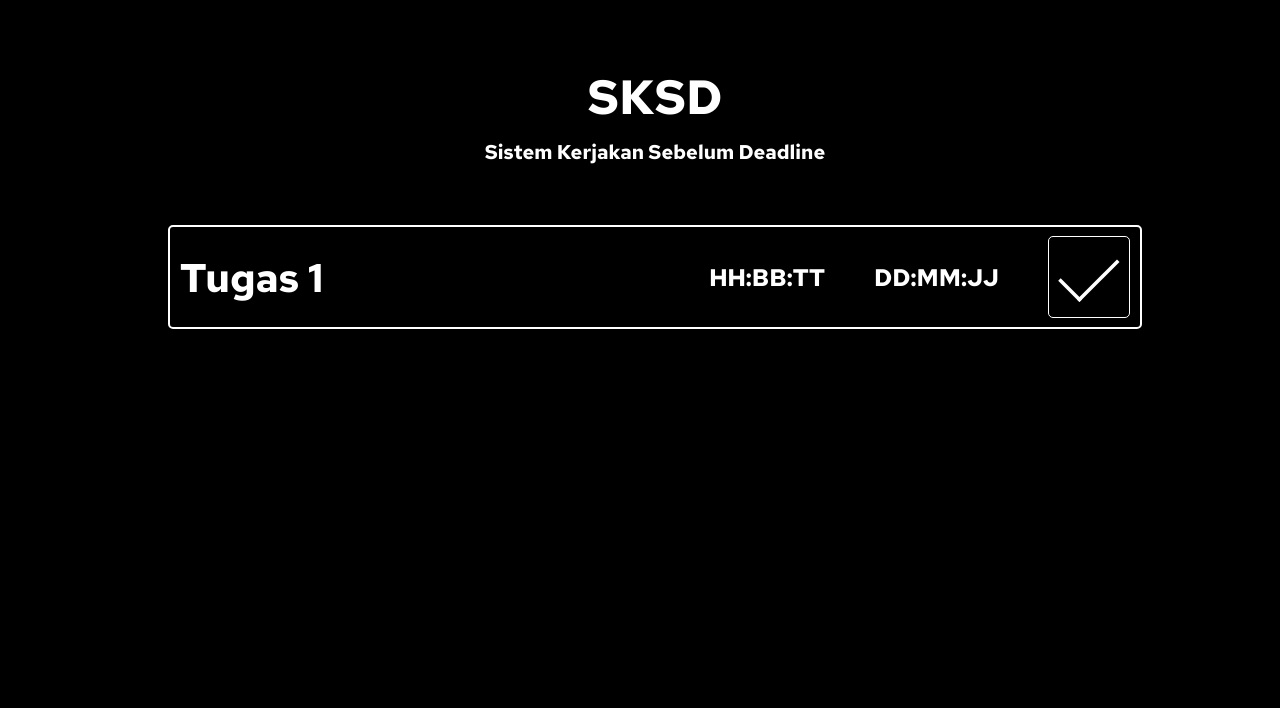
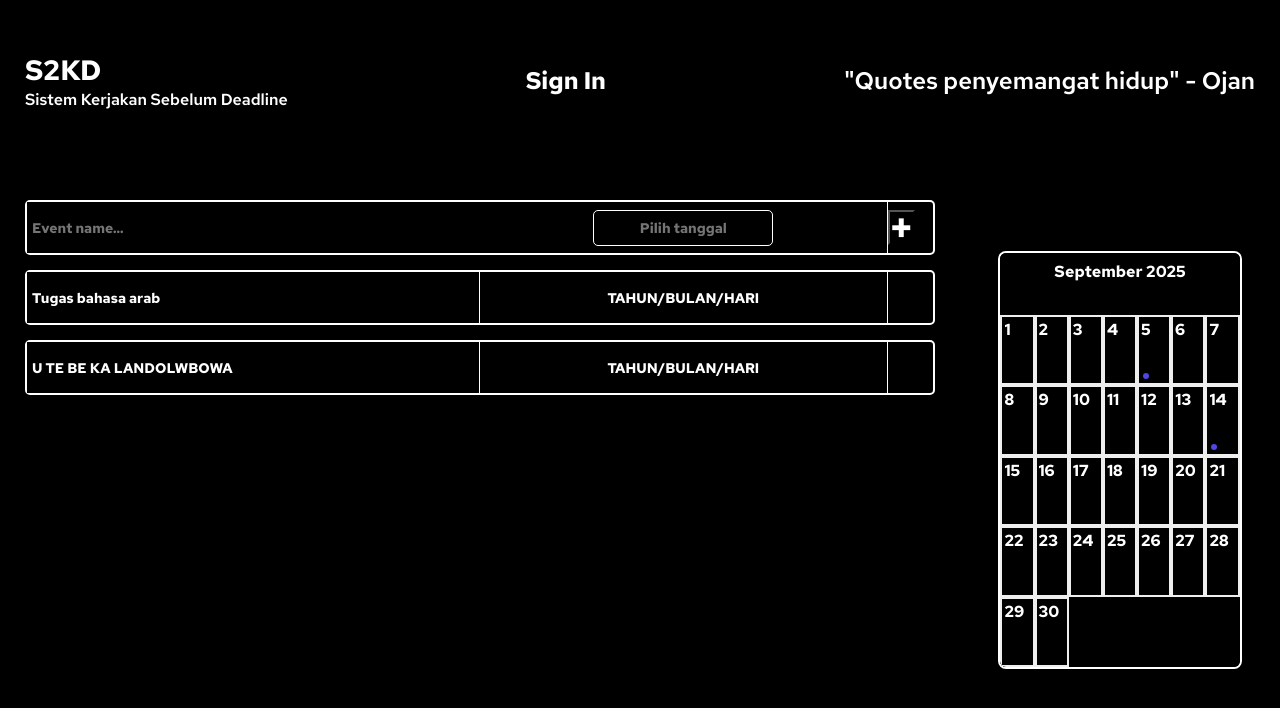
Before and after one commit to NvLL-Zen/S2KD, a SvelteKit app: page / in a window 1280 px wide. Shown: the top 708 px of the page. Built offline with nearby package versions, Linux system fonts and the light colour scheme.

Commit message:
Added bases

```diff
--- a/package.json
+++ b/package.json
@@ -25,5 +25,11 @@
 		"prettier-plugin-svelte": "^3.3.3",
 		"svelte": "^5.0.0",
 		"vite": "^7.0.4"
+	},
+	"dependencies": {
+		"@internationalized/date": "^3.9.0",
+		"date-fns": "^4.1.0",
+		"shadcn-svelte": "^1.0.7",
+		"svelte-calendar": "^3.1.6"
 	}
 }
--- /dev/null
+++ b/src/components/DatePicker.svelte
@@ -0,0 +1,201 @@
+<script>
+    import { fade, scale } from 'svelte/transition';
+    import { onMount, onDestroy } from 'svelte';
+
+    let open = false;
+    let selectedDate = '';
+    let today = new Date();
+
+    let year = today.getFullYear();
+    let month = today.getMonth();
+    let day = today.getDate();
+
+    let months = [
+        "Januari", "Februari", "Maret", "April", "Mei", "Juni",
+        "Juli", "Agustus", "September", "Oktober", "November", "Desember"
+    ];
+
+    function daysInMonth(year, month) {
+        return new Date(year, month + 1, 0).getDate();
+    }
+
+    function selectDate(y, m, d) {
+        selectedDate = `${y}/${String(m+1).padStart(2,'0')}/${String(d).padStart(2,'0')}`;
+        open = false;
+    }
+
+    function prevMonth() {
+        if (month === 0) {
+            month = 11;
+            year--;
+        } else {
+            month--;
+        }
+    }
+
+    function nextMonth() {
+        if (month === 11) {
+            month = 0;
+            year++;
+        } else {
+            month++;
+        }
+    }
+
+    let pickerRef;
+    function handleClickOutside(event) {
+        if (open && pickerRef && !pickerRef.contains(event.target)) {
+            open = false;
+        }
+    }
+
+    let removeListener = null;
+
+    function manageListener() {
+        if (open) {
+            window.addEventListener('mousedown', handleClickOutside);
+            removeListener = () => window.removeEventListener('mousedown', handleClickOutside);
+        } else if (removeListener) {
+            removeListener();
+            removeListener = null;
+        }
+    }
+
+    $: open, manageListener();
+
+    onMount(() => {
+        return () => {
+            if (removeListener) removeListener();
+        };
+    });
+
+    onDestroy(() => {
+        if (removeListener) removeListener();
+    });
+</script>
+
+<style>
+    .datepicker-container {
+        position: relative;
+        display: inline-block;
+        width: 180px;
+    }
+    .datepicker-input {
+        width: 100%;
+        padding: 8px 12px;
+        background: black;
+        color: white;
+        border: 1px solid white;
+        border-radius: 5px;
+        font-size: 1em;
+        cursor: pointer;
+        transition: border 0.2s;
+        text-align: center;
+    }
+    .datepicker-input:focus {
+        outline: none;
+        border: 1.5px solid #fff;
+    }
+    .dropdown {
+        position: absolute;
+        top: 110%;
+        left: 50%;
+        transform: translateX(-50%);
+        width: 260px;
+        background: black;
+        color: white;
+        border: 1px solid white;
+        border-radius: 8px;
+        box-shadow: 0 4px 16px rgba(0,0,0,0.7);
+        z-index: 10;
+        padding: 16px;
+    }
+    .header {
+        display: flex;
+        justify-content: space-between;
+        align-items: center;
+        margin-bottom: 8px;
+        text-align: center;
+    }
+    .arrow-btn {
+        background: none;
+        color: white;
+        border: none;
+        font-size: 1.2em;
+        cursor: pointer;
+        padding: 2px 8px;
+        border-radius: 3px;
+        transition: background 0.2s;
+    }
+    .arrow-btn:hover {
+        background: #222;
+    }
+    .calendar {
+        display: grid;
+        grid-template-columns: repeat(7, 1fr);
+        gap: 4px;
+    }
+    .day, .date {
+        text-align: center;
+        padding: 4px 0;
+        font-size: 0.95em;
+    }
+    .day {
+        font-weight: bold;
+        color: #bbb;
+    }
+    .date {
+        cursor: pointer;
+        border-radius: 4px;
+        transition: background 0.2s, color 0.2s;
+    }
+    .date:hover {
+        background: #fff;
+        color: #000;
+    }
+    .selected {
+        background: #fff;
+        color: #000;
+        font-weight: bold;
+    }
+</style>
+
+<div class="datepicker-container" bind:this={pickerRef}>
+    <input
+        class="datepicker-input"
+        type="text"
+        readonly
+        placeholder="Pilih tanggal"
+        value={selectedDate}
+        on:click={() => open = !open}
+    />
+    {#if open}
+        <div class="dropdown" transition:fade={{ duration: 180 }}>
+            <div class="header">
+                <button class="arrow-btn" on:click={prevMonth}>&lt;</button>
+                <span>{months[month]} {year}</span>
+                <button class="arrow-btn" on:click={nextMonth}>&gt;</button>
+            </div>
+            <div class="calendar">
+                <div class="day">Mi</div>
+                <div class="day">Se</div>
+                <div class="day">Se</div>
+                <div class="day">Ra</div>
+                <div class="day">Ka</div>
+                <div class="day">Ju</div>
+                <div class="day">Sa</div>
+                {#each Array(new Date(year, month, 1).getDay()).fill(0) as _}
+                    <div></div>
+                {/each}
+                {#each Array(daysInMonth(year, month)).fill(0).map((_, i) => i + 1) as d}
+                    <button
+                        type="button"
+                        class="date {selectedDate === `${year}/${String(month+1).padStart(2,'0')}/${String(d).padStart(2,'0')}` ? 'selected' : ''}"
+                        on:click={() => selectDate(year, month, d)}
+                        aria-label={`Select ${year}/${String(month+1).padStart(2,'0')}/${String(d).padStart(2,'0')}`}
+                    >{d}</button>
+                {/each}
+            </div>
+        </div>
+    {/if}
+</div>
--- /dev/null
+++ b/src/components/calendar.svelte
@@ -0,0 +1,76 @@
+<script>
+    import { startOfMonth, endOfMonth, eachDayOfInterval, format } from "date-fns";
+
+    let currentMonth = new Date();
+    let events = [
+      { date: "2025-09-05", title: "Event A" },
+      { date: "2025-09-14", title: "Event B" }
+    ];
+
+    let days = eachDayOfInterval({
+      start: startOfMonth(currentMonth),
+      end: endOfMonth(currentMonth)
+    });
+
+    function getEvents(day) {
+      return events.filter((e) => e.date === format(day, "yyyy-MM-dd"));
+    }
+  </script>
+
+  <div class="calendar">
+    <div class="header">{format(currentMonth, "MMMM yyyy")}</div>
+    <div class="grid">
+      {#each days as day}
+        <div class="day">
+          <div class="date">{format(day, "d")}</div>
+          {#each getEvents(day) as ev}
+            <div class="event"></div>
+          {/each}
+        </div>
+      {/each}
+    </div>
+  </div>
+
+  <style>
+    .calendar {
+      width: 100%;
+      height: 80%;
+       /* small box style */
+      font-family: sans-serif;
+      background: black;
+      border: 2.5px solid #fff;
+      border-radius: 8px;
+      overflow: hidden;
+    }
+    .header {
+      text-align: center;
+      font-weight: bold;
+      padding: 0.5rem;
+      background: black;
+      height: 15%;
+    }
+    .grid {
+      display: grid;
+      grid-template-columns: repeat(7, 1fr);
+      height: 85%;
+    }
+    .day {
+      border: 2.5px solid #eee;
+      min-height: 50px;
+      padding: 2px;
+      position: relative;
+    }
+    .date {
+      font-size: 1rem;
+      color: #fff;
+    }
+    .event {
+      width: 6px;
+      height: 6px;
+      background: #4f46e5;
+      border-radius: 50%;
+      position: absolute;
+      bottom: 4px;
+      left: 4px;
+    }
+  </style>
--- a/src/routes/+layout.svelte
+++ /dev/null
@@ -1,18 +0,0 @@
-<div class="background">
-    <slot>
-
-    </slot>
-</div>
-<style>
-    * {
-        margin: 0;
-        padding: 0;
-        background-color: black;
-        color: white;
-    }
-
-    .background {
-        width: 100vw;
-        height: 100vh;
-    }
-</style>
--- a/src/routes/+page.svelte
+++ b/src/routes/+page.svelte
@@ -1,27 +1,55 @@
 <script>
-    import Layout from "./+layout.svelte";
-    import Checklist from "./checklist.svelte";
+    import Checklist from "../components/checklist.svelte";
+    import Calendar from "../components/calendar.svelte";
+    import DatePicker from "../components/DatePicker.svelte";
     import "../styles/style.css"
+
+    let tugass = ["Tugas bahasa arab", "U TE BE KA LANDOLWBOWA"]
 </script>
 <link rel="preconnect" href="https://fonts.googleapis.com">
 <link rel="preconnect" href="https://fonts.gstatic.com" crossorigin>
 <link href="https://fonts.googleapis.com/css2?family=Red+Hat+Text:ital,wght@0,300..700;1,300..700&family=Share+Tech&display=swap" rel="stylesheet">
 
-<Layout>
-    <div class="mainTitle">
-        <h1>SKSD</h1>
-        <h5>Sistem Kerjakan Sebelum Deadline</h5>
+    <div class="top">
+        <div class="title">
+            <h1>
+                S2KD
+            </h1>
+            <p>
+                Sistem Kerjakan Sebelum Deadline
+            </p>
+        </div>
+        <h2 id="account">
+            <button id="signIn">
+                Sign In
+            </button>
+        </h2>
+
+        <h2>
+            "Quotes penyemangat hidup" - Ojan
+        </h2>
+
     </div>
-    <div class="tasks">
-        <div class="taskEntry">
-            <h1 class="taskName taskEntryItems">Tugas 1</h1>
-            <h2 class="taskEntryItems">HH:BB:TT</h2>
-            <h2 class="taskEntryItems">DD:MM:JJ</h2>
-            <button class="taskEntryItems">
-                <Checklist>
-                </Checklist>
-            </button>
+    <div class="main">
+        <div id="inputEvents" class="events">
+            <div id="inputEventsEntry" class="eventsEntry">
+                <input placeholder="Event name..." type="text" id="inputEventsEntryName" class="eventsItem eventsEntryName">
+                <div class="dpContainer eventsItem">
+                    <DatePicker></DatePicker>
+                </div>
+                <button class="eventButton">
+                    +
+                </button>
+            </div>
+            {#each tugass as tugas}
+            <div class="eventsEntry">
+                <h4 class="eventsItem eventsEntryName">{tugas}</h4>
+                <h4 class="eventsItem eventsEntryDL">TAHUN/BULAN/HARI</h4>
+            </div>
+            {/each}
+        </div>
 
+        <div class="calendarContainer">
+            <Calendar></Calendar>
         </div>
     </div>
-</Layout>
--- a/src/styles/style.css
+++ b/src/styles/style.css
@@ -3,55 +3,111 @@
 * {
     background-color: black;
     color: white;
-    padding: 5px;
+    padding: 0px;
     margin: 0;
     font-family: "Red Hat Text", sans-serif;
     font-weight: 700;
 
-    /* border: 0.5px solid red; */
+    box-sizing: border-box;
+    /* border: 0.001px solid red; */
 }
 
-.mainTitle {
-    width: 100%;
-    height: 25%;
+h1 {
+    font-size: 3.5vh;
+    font-weight: 800;
+}
+
+h2 {
+    font-weight: 600;
+}
+
+p {
+    font-weight: 600;
+}
+
+.top {
+    width: 100vw;
+    height: 20vh;
+    padding: 25px;
+
+    display: flex;
+    justify-content: space-between;
+    align-items: center;
+}
+
+.main {
+    height: 75vh;
+    display: flex;
+}
+
+.events {
+    width: 75%;
+    padding: 25px;
+    display: flex;
+    flex-direction: column;
+}
+
+#inputEventsEntryName {
+    font-size: 1.75vh;
+    outline: none;
+    border: none;
+}
+
+#inputEventsEntryName:focus {
+    font-size: 1.75vh;
+    outline: none;
+    border: none;
+}
+
+.eventsEntry {
+    height: 10%;
+    display: flex;
+    flex-direction: row;
+    align-items: center;
+    font-size: 1.75vh;
+    border: 2.5px solid white;
+    border-radius: 5px;
+
+    margin-top: 15px;
+}
+
+.eventsItem {
+    height: 100%;
+    display: flex;
+    align-items: center;
+    justify-content: flex-start;
+    padding-right: 5px;
+    padding-left: 5px;
+    border-right: 1px solid white;
+}
+
+.eventButton {
+    height:70%;
+    width: 3%;
+    display: flex;
+    align-items: center;
+    justify-content: center;
+    font-size: 5vh;
+}
+
+.eventsEntryName {
+    width: 50%;
+}
+
+.eventsEntryDL, .dpContainer {
+    width: 45%;
+    justify-content: center;
+    display: flex;
+    text-align: center;
+}
+
+.calendarContainer {
     display: flex;
     flex-direction: column;
     align-items: center;
     justify-content: center;
-    font-size: 150%;
-}
-
-.tasks {
-    width: 100%;
-    height: 75%;
-    display: flex;
-    flex-direction: column;
-    align-items: center;
-
-}
-
-.taskEntry {
-    width: 75%;
-    height: 15%;
-    display: flex;
-    flex-direction: row;
-    justify-content: space-between;
-    border: 2.5px solid white;
-    border-radius: 5px;
-}
-
-.taskEntryItems {
-    display: flex;
-    align-items: center;
-}
-
-.taskName {
-    width: 50%;
-    font-size: 5vh;
-}
-
-button {
-    border: none;
+    width: 25%;
+    padding: 3%;
 }
 
 #CheckSVG {
@@ -61,3 +117,16 @@ button {
     width: 100%;
     height: 100%;
 }
+
+#account {
+    width: fit-content;
+    height: fit-content;
+}
+
+#signIn {
+    width: 100%;
+    height: 100%;
+    font-size: 3vh;
+    border: none;
+    font-weight: 700;
+}
```
Also changed, not shown: src/components/checklist.svelte (renamed from src/routes/checklist.svelte), 1 other file (tests, documents, lock files or other folders).
